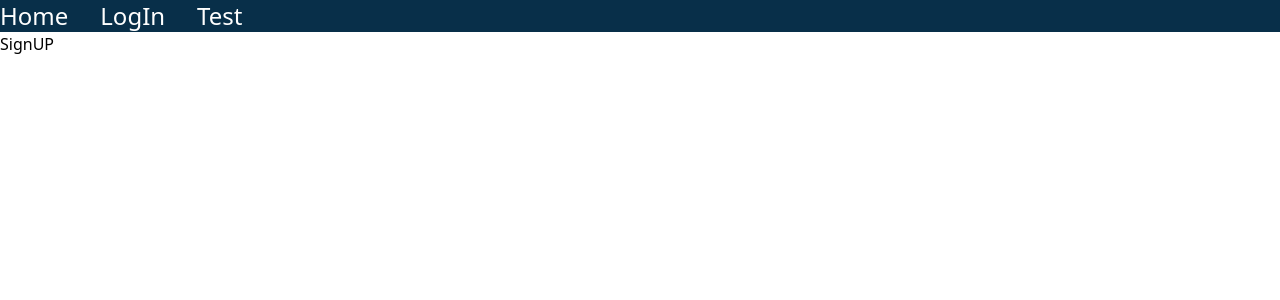
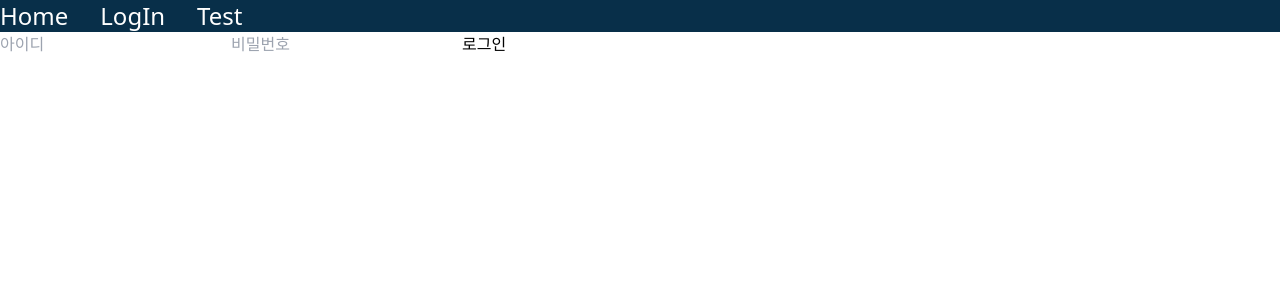
Before and after one commit to PomegranateBlue/mbtiTest, a React (Vite) app: page /signup in a window 1280 px wide. Shown: the top 300 px of the page. Built offline with nearby package versions, Linux system fonts and the light colour scheme.

Commit message:
Context를 통한 로그인 상태관리 -> AuthContext 생성

```diff
--- /dev/null
+++ b/src/api/auth.js
@@ -0,0 +1,20 @@
+import axios from "axios";
+
+const API_URL = "https://www.nbcamp-react-auth.link";
+{
+  /*내일배움캠프에서 제공하는 인증 URL*/
+}
+
+export const register = async (userData) => {
+  const response = await axios.post(`${API_URL}/register`, userData);
+  return response.data;
+};
+
+export const login = async (userData) => {
+  const response = await axios.post(`${API_URL}/signup`, userData);
+  return response.data;
+};
+
+export const getUserProfile = async (token) => {};
+
+export const updateProfile = async (formData) => {};
--- a/src/components/SignUp.jsx
+++ b/src/components/SignUp.jsx
@@ -1,5 +1,13 @@
 const SignUp = () => {
-  return <div>SignUP</div>;
+  return (
+    <div>
+      <form>
+        <input type="text" placeholder="아이디" required />
+        <input type="text" placeholder="비밀번호" required />
+        <button>로그인</button>
+      </form>
+    </div>
+  );
 };
 
 export default SignUp;
--- /dev/null
+++ b/src/context/AuthContext.jsx
@@ -0,0 +1,9 @@
+import { createContext, useState, useEffect } from "react";
+
+export const AuthContext = createContext();
+
+const token = localStorage.getItem("access Token");
+
+export const AuthProvider = (token) => {
+  const [isAuthed, setIsAuthed] = useState(!!token);
+};
```
